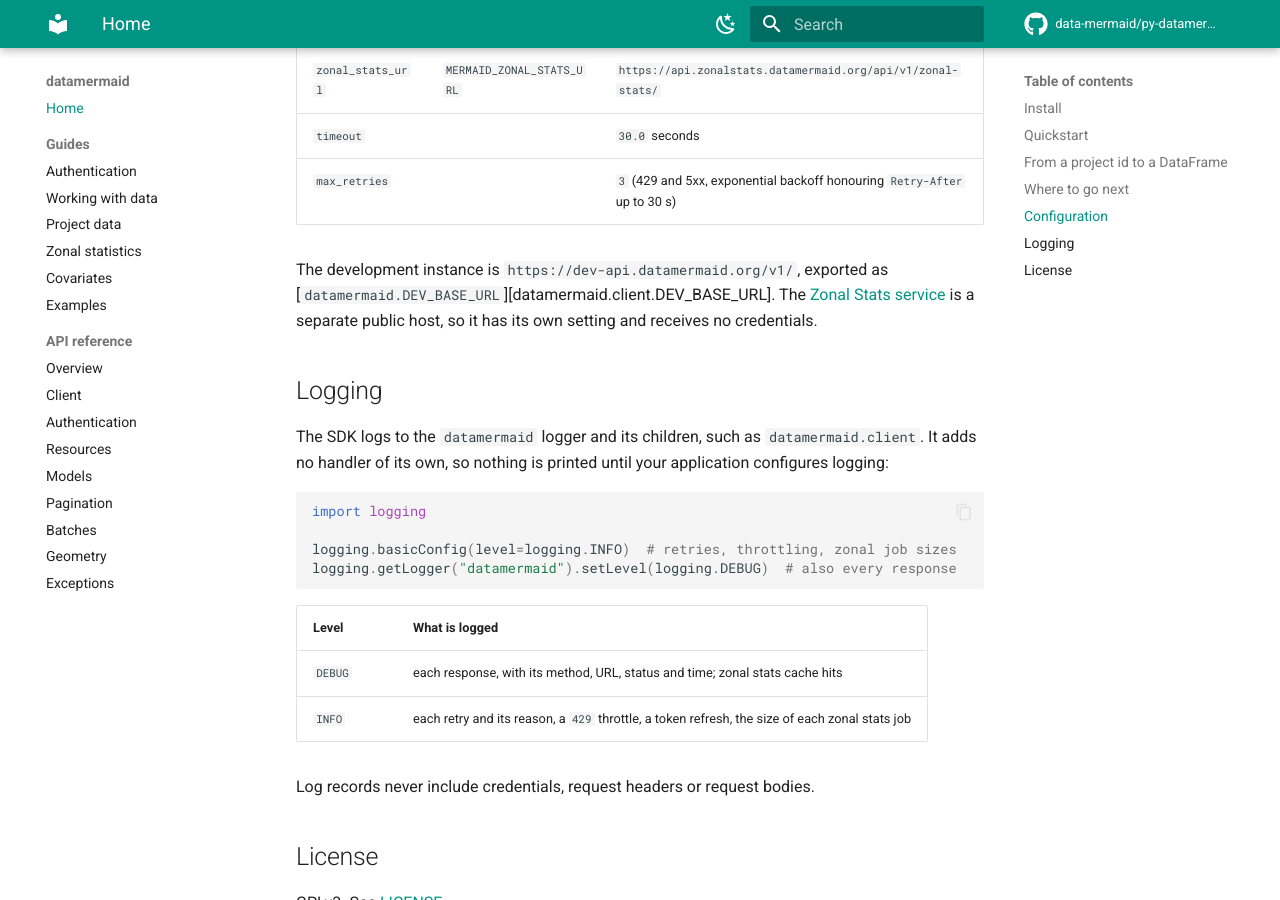
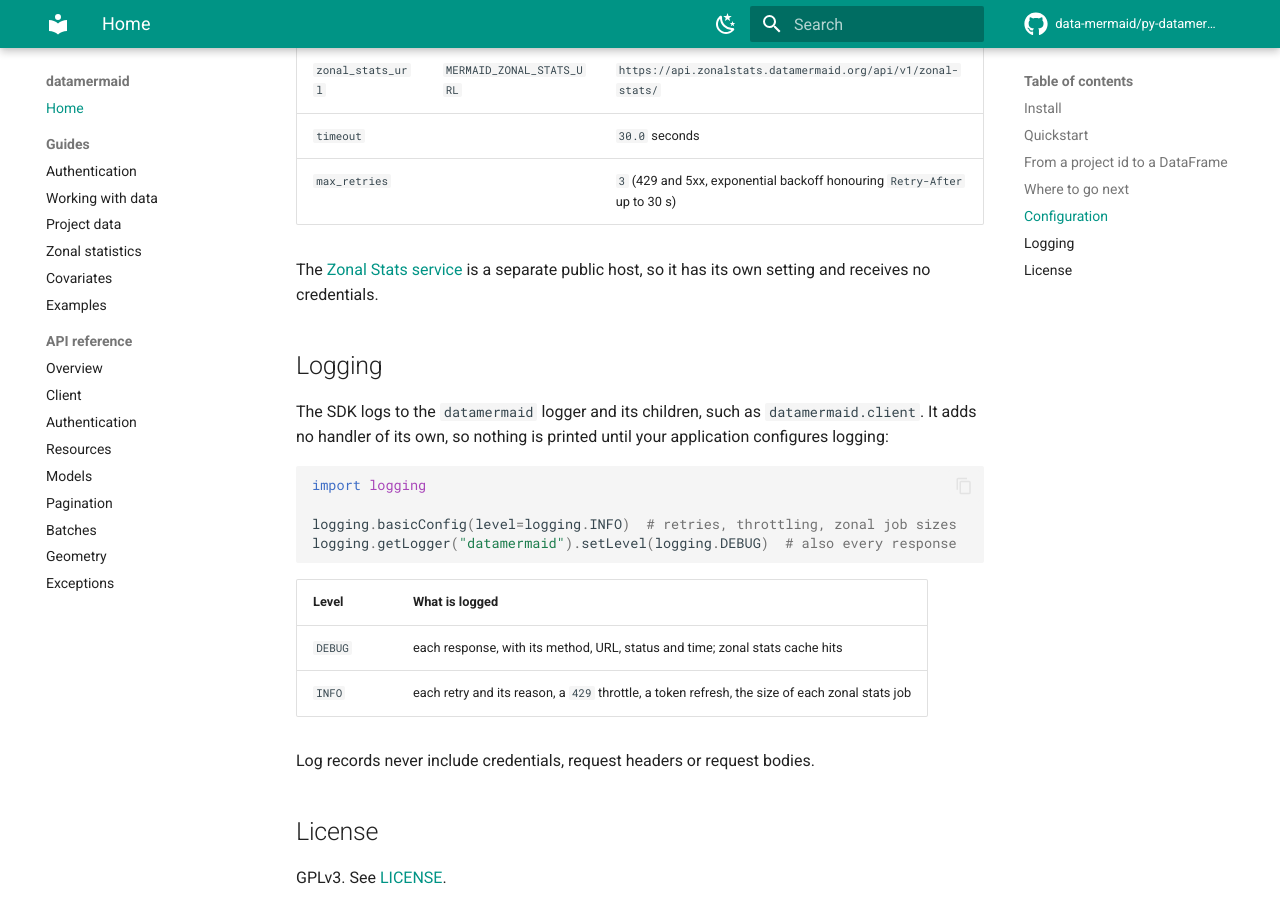
Before and after one commit to data-mermaid/py-datamermaid, an MkDocs documentation site: the page built from docs/index.md, in a window 1280 px wide and 900 px high, scrolled down 2465 px. Built offline with MkDocs 1.6.1 and Material for MkDocs 9.7.7, drawn with Linux system fonts in a browser that asks for light colours; comment, search, counter and statistics services are not loaded.

Commit message:
Remove the development server from the public API and docs
Co-Authored-By: Claude Opus 5.5 (1M context) <noreply@anthropic.com>

```diff
--- a/docs/index.md
+++ b/docs/index.md
@@ -131,9 +131,7 @@ with MermaidClient() as client:
 | `timeout` | | `30.0` seconds |
 | `max_retries` | | `3` (429 and 5xx, exponential backoff honouring `Retry-After` up to 30 s) |
 
-The development instance is `https://dev-api.datamermaid.org/v1/`, exported as
-[`datamermaid.DEV_BASE_URL`][datamermaid.client.DEV_BASE_URL]. The
-[Zonal Stats service](zonal_stats.md) is a separate public host, so it has its
+The [Zonal Stats service](zonal_stats.md) is a separate public host, so it has its
 own setting and receives no credentials.
 
 ## Logging
--- a/src/datamermaid/__init__.py
+++ b/src/datamermaid/__init__.py
@@ -50,7 +50,6 @@ from .client import (
     DEFAULT_BASE_URL,
     DEFAULT_COVARIATES_URL,
     DEFAULT_ZONAL_STATS_URL,
-    DEV_BASE_URL,
     ZONAL_STATS_URL_ENV_VAR,
     MermaidClient,
 )
@@ -143,7 +142,6 @@ __all__ = [
     "DEFAULT_BASE_URL",
     "DEFAULT_COVARIATES_URL",
     "DEFAULT_ZONAL_STATS_URL",
-    "DEV_BASE_URL",
     "ZONAL_STATS_ENDPOINTS",
     "ZONAL_STATS_URL_ENV_VAR",
     "APIKeyAuth",
```
Also changed, not shown: CHANGELOG.md (+5 -0 lines), README.md (+3 -4 lines), docs/authentication.md (+2 -13 lines), 6 other files.
